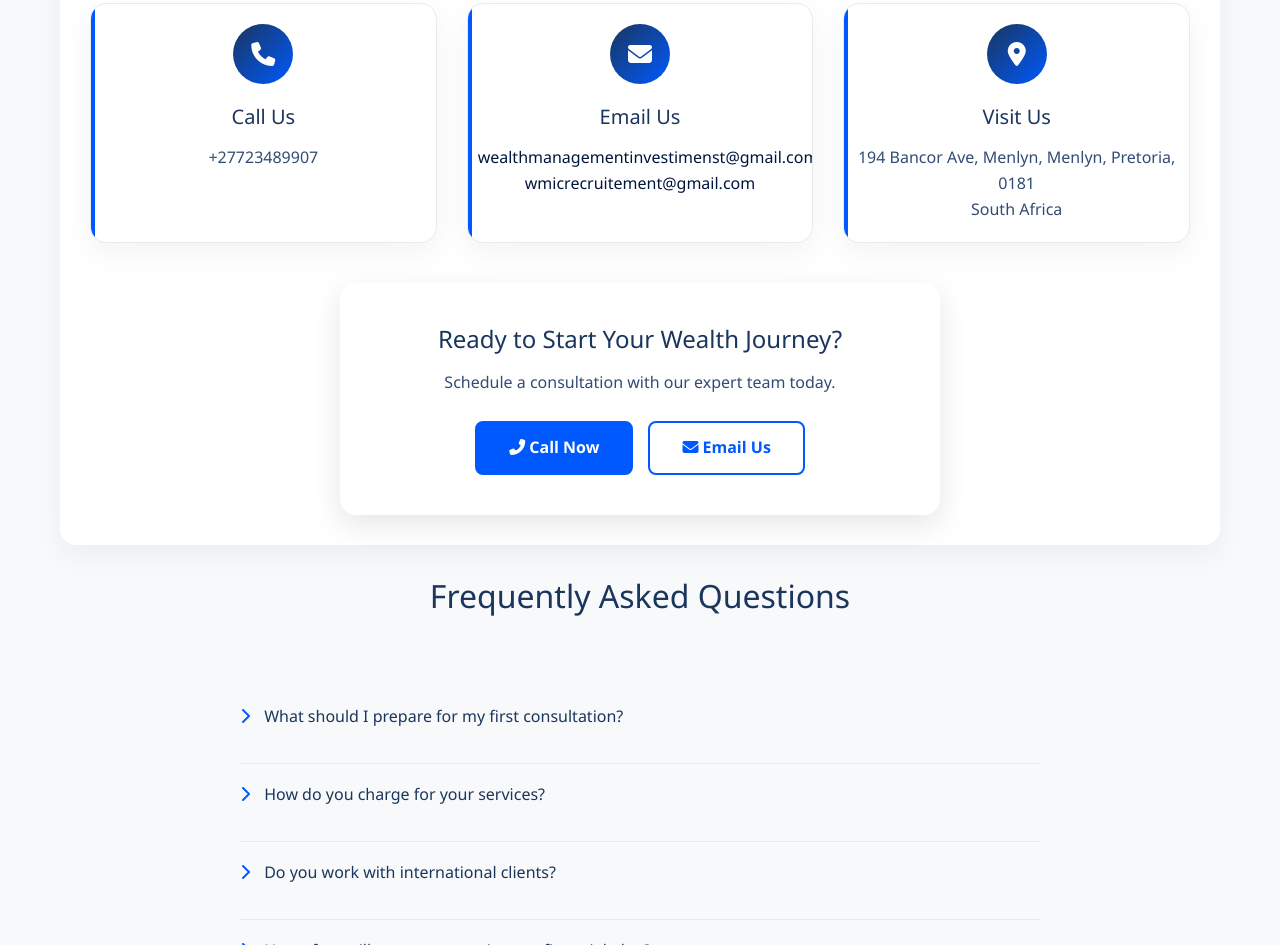
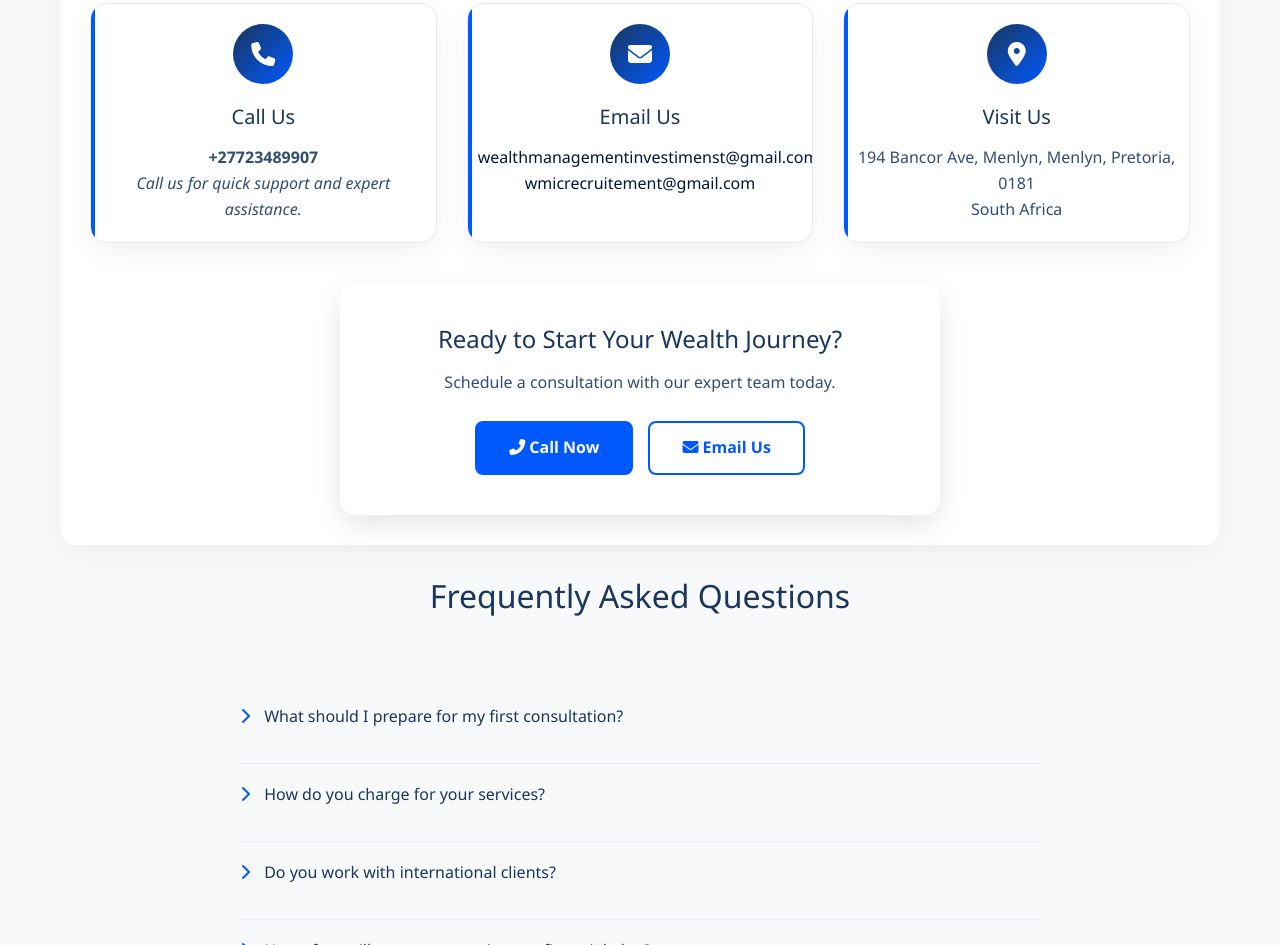
Before and after one commit to geniuskudzai21/wmic-website, a plain HTML site: page contact.html in a window 1280 px wide. Shown: the part 941-1886 px from the top of the page. Drawn offline with Linux system fonts and the light colour scheme.

Commit message:
perfected it

```diff
--- a/contact.html
+++ b/contact.html
@@ -70,7 +70,8 @@
                             </div>
                             <div class="contact-card-content">
                                 <h4>Call Us</h4>
-                                <p>+27723489907</p>
+                                <p><b>+27723489907</b></p>
+                                <p><i>Call us for quick support and expert assistance.</i></p>
                             </div>
                         </div>
 
```
